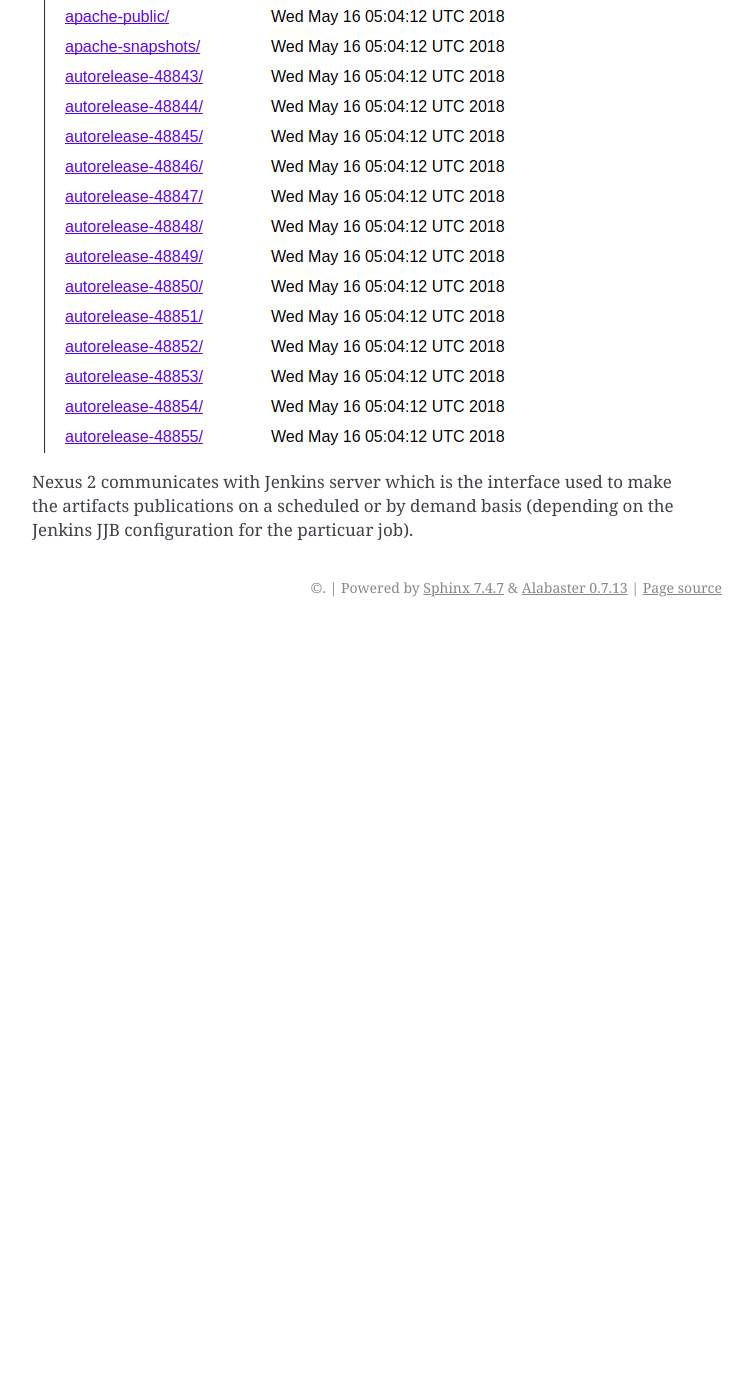
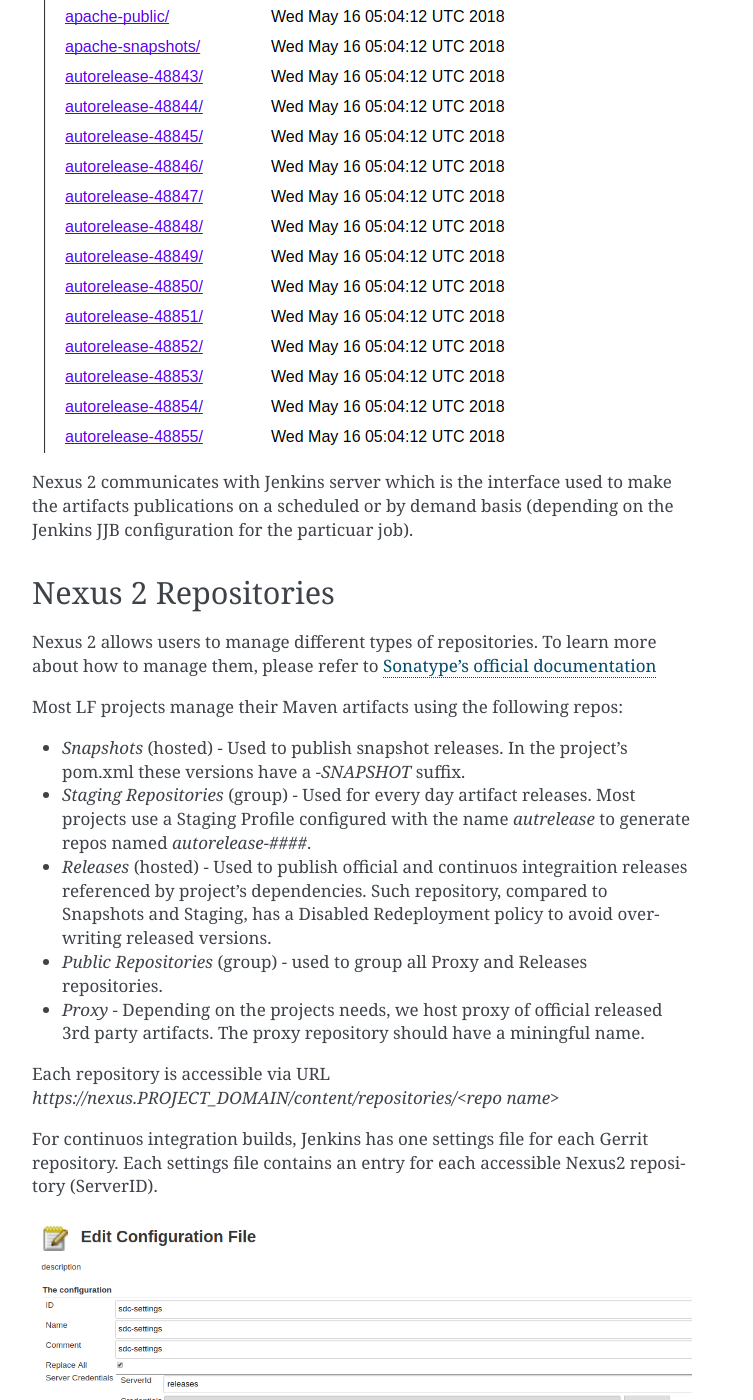
Before and after one commit to lfit/releng-docs, a Sphinx documentation site: the page built from docs/nexus2.rst, in a window 1280 px wide and 1400 px high, scrolled down 1173 px. Shown: the whole window, without its empty margins (388-1141 px from the left). Built offline with Sphinx 7.4.7, drawn with Linux system fonts in a browser that asks for light colours; the version number could not be read and is left out; before the commit the page ends 1800 px from its top, so only the background shows below that; some of the changed text lies outside the part shown.

Commit message:
Add Nexus 2 repo docs.
Add Nexus 2 documentation on repositories.
This documentation contains a brief explanation
on the repos used by most LF projects.

Change-Id: I6c32876da8fc9d6576bbde6343a9880abbb7504c
Issue-ID: RELENG-968
Signed-off-by: Jessica Wagantall <jwagantall@linuxfoundation.org>

```diff
--- a/docs/nexus2.rst
+++ b/docs/nexus2.rst
@@ -37,3 +37,70 @@
 Nexus 2 communicates with Jenkins server which is the interface used to make
 the artifacts publications on a scheduled or by demand basis (depending on the Jenkins JJB
 configuration for the particuar job).
+
+Nexus 2 Repositories
+====================
+
+Nexus 2 allows users to manage different types of repositories. To learn more about
+how to manage them, please refer to `Sonatype's official documentation
+<https://help.sonatype.com/repomanager2/configuration/managing-repositories/>`_
+
+Most LF projects manage their Maven artifacts using the following repos:
+
+* `Snapshots` (hosted) - Used to publish snapshot releases. In the project's pom.xml these versions
+  have a `-SNAPSHOT` suffix.
+
+* `Staging Repositories` (group) - Used for every day artifact releases. Most projects use a
+  Staging Profile configured with the name `autrelease` to generate repos named `autorelease-####`.
+
+* `Releases` (hosted) - Used to publish official and continuos integraition releases referenced by
+  project's dependencies. Such repository, compared to Snapshots and Staging, has a Disabled
+  Redeployment policy to avoid overwriting released versions.
+
+* `Public Repositories` (group) - used to group all Proxy and Releases repositories.
+
+* `Proxy` - Depending on the projects needs, we host proxy of official released 3rd party artifacts.
+  The proxy repository should have a miningful name.
+
+Each repository is accessible via URL `https://nexus.PROJECT_DOMAIN/content/repositories/<repo name>`
+
+For continuos integration builds, Jenkins has one settings file for each Gerrit repository.
+Each settings file contains an entry for each accessible Nexus2 repository (ServerID).
+
+.. image:: _static/jenkins-settings-files.png
+   :alt: Jenkins settings files.
+   :align: center
+
+In the Gerrit repository's pom.xml, include the ServerIDs in the following manner:
+
+.. code-block:: bash
+
+   <repositories>
+       <repository>
+           <id>releases</id>
+           <name>Release Repository</name>
+           <url>${project.nexus.url}/content/repositories/releases/</url>
+       </repository>
+       <repository>
+           <id>staging</id>
+           <name>Staging Repository</name>
+           <url>${project.nexus.url}/content/repositories/staging/</url>
+       </repository>
+       <repository>
+           <id>snapshots</id>
+           <name>Snapshot Repository</name>
+           <url>${project.nexus.url}/content/repositories/snapshots/</url>
+       </repository>
+   </repositories>
+
+.. note::
+
+   More information on access configuration for each Gerrit repository in
+   :ref:`Create Nexus2 repos with lftools <create-repos-lftools>`.
+
+.. _create-repos-lftools:
+
+Create Nexus2 repos with lftools
+================================
+
+.. TODO: Creating Nexus2 repos using lftools (RELENG-954)
```
Also changed, not shown: docs/_static/jenkins-settings-files.png (added).
